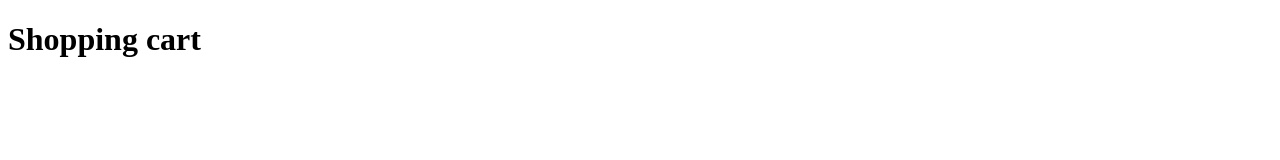
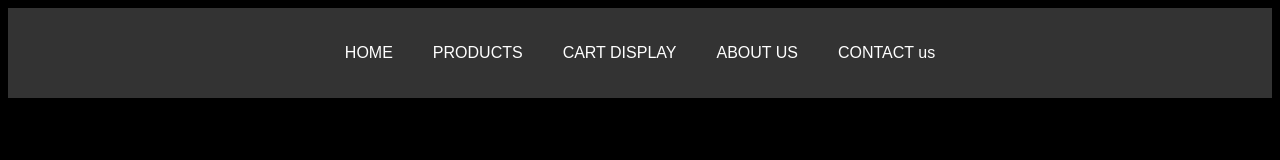
Before and after one commit to smsharon/shopping-cart, a plain HTML site: page index.html in a window 1280 px wide. Drawn offline with Linux system fonts and the light colour scheme.

Commit message:
create and style nav bar

```diff
--- a/index.html
+++ b/index.html
@@ -7,7 +7,18 @@
     <title> shopping cart</title>
 </head>
 <body>
-    <h1>Shopping cart</h1>
+    <header>
+        <nav>
+            <ul>
+                <li><a href="#">HOME</a></li>
+                <li><a href="#">PRODUCTS</a></li>
+                <li><a href="#">CART DISPLAY</a></li>
+                <li><a href="#">ABOUT US</a></li>
+                <li><a href="#">CONTACT us</a></li>
+            </ul>
+        </nav>
+    </header>
+
     <!-------product section---->
     <section>
 
--- a/styles.css
+++ b/styles.css
@@ -0,0 +1,24 @@
+body {
+    font-family: Arial, sans-serif;
+    background-color: black;
+
+}
+header {
+    background-color: #333;
+    color: white;
+    padding: 10px 0;
+    text-align: center;
+}
+nav ul {
+    display: flex;
+    justify-content: center;
+    padding: 10px 0;
+    list-style: none;
+}
+nav ul li {
+    margin: 0 20px;
+}
+nav a {
+    text-decoration: none;
+    color: white;
+}
```
